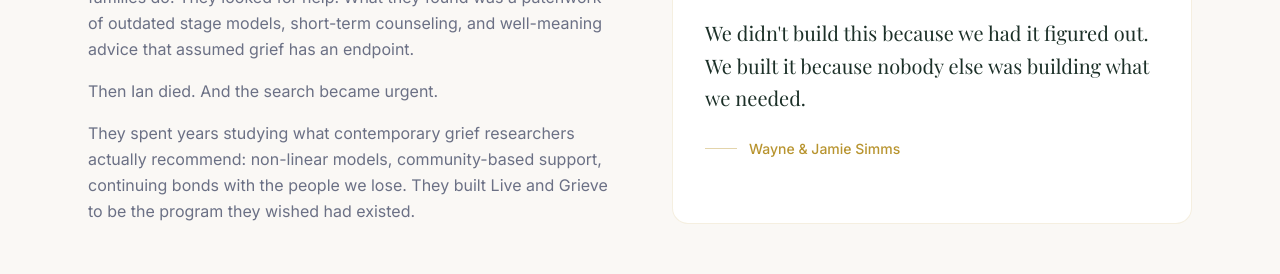
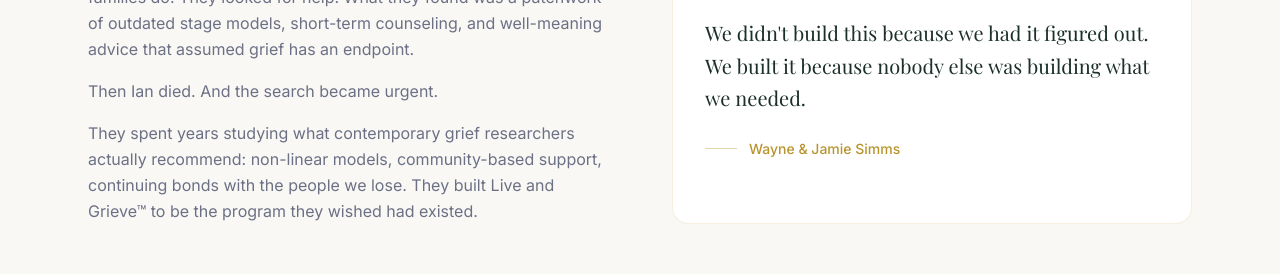
Before and after one commit to simmstrucking-oss/tripillar-redesign, a Next.js app: page /about in a window 1280 px wide. Shown: the part 740-1014 px from the top of the page. Built offline with nearby package versions, Linux system fonts and the light colour scheme; no server answers; a web font is replaced by a local one.

Commit message:
4 fixes: hide about page metrics, age ranges corrected (8-12/13-17), Live and Grieve™ trademark, footer LLC already correct

```diff
--- a/app/about/page.tsx
+++ b/app/about/page.tsx
@@ -76,7 +76,7 @@ export default function AboutPage() {
               They spent years studying what contemporary grief researchers
               actually recommend: non-linear models, community-based support,
               continuing bonds with the people we lose. They built Live and
-              Grieve to be the program they wished had existed.
+              Grieve™ to be the program they wished had existed.
             </p>
           </FadeIn>
 
@@ -180,7 +180,8 @@ export default function AboutPage() {
       </section>
 
       {/* Program Reach — live metrics (SSR + count-up) */}
-      <PublicMetricsSection />
+      {/* showMetrics={false} — change to true when ready to display real data */}
+      {false && <PublicMetricsSection />}
 
       {/* Mission */}
       <section className="py-24 max-w-4xl mx-auto px-4 sm:px-6 text-center">
--- a/app/program/youth/page.tsx
+++ b/app/program/youth/page.tsx
@@ -11,7 +11,7 @@ export const metadata: Metadata = {
 const tracks = [
   {
     name: "Elementary Track",
-    ages: "Ages 6–11",
+    ages: "Ages 8–12",
     desc: "Concrete, age-appropriate language and activities. This track uses story, art, and play-based approaches to help younger children understand and express loss in ways that match how they actually process the world.",
     highlights: [
       "Shorter, activity-rich sessions",
@@ -21,7 +21,7 @@ const tracks = [
   },
   {
     name: "Middle & High School Track",
-    ages: "Ages 12–18",
+    ages: "Ages 13–17",
     desc: "Teens need more than reassurance. They need space to process without performance. This track creates honest, peer-connected dialogue that respects where adolescents actually are.",
     highlights: [
       "Peer-led discussion elements",
```
